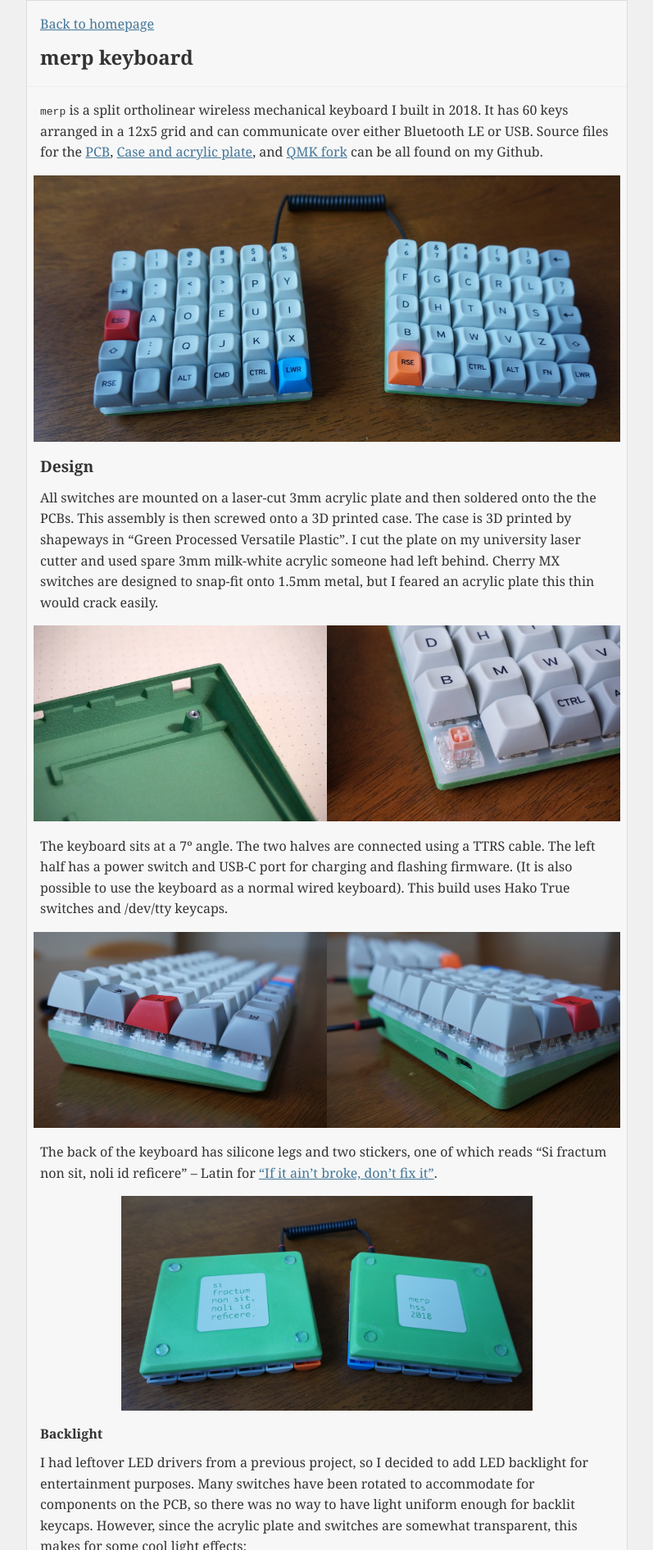
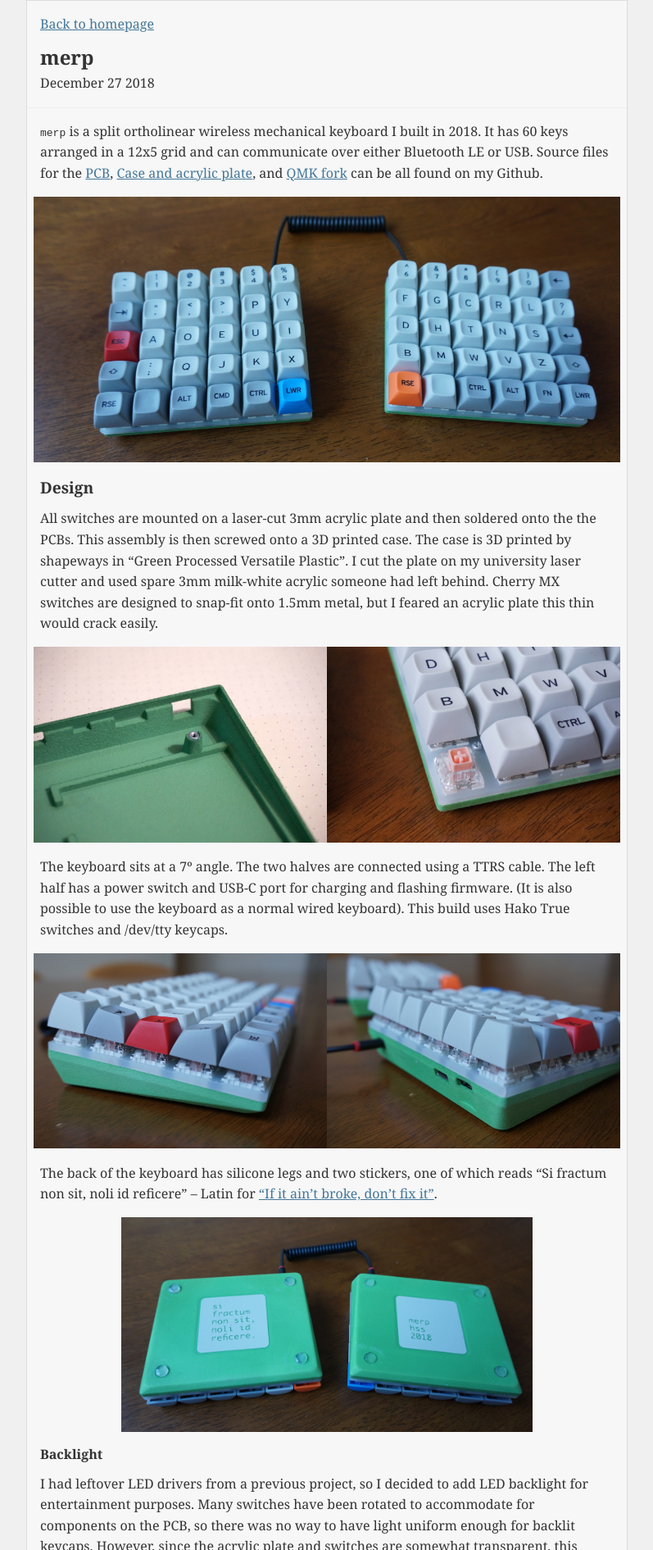
Before and after one commit to hristost/hristost.github.io, a Jekyll site: the page built from projects/merp.md, in a window 1280 px wide, cut to the strip 0-1891 px from the top of the page. Shown: the whole strip at 82% size, without its empty margins (241-1038 px from the left). Built offline with Jekyll 4.4.1, drawn with Linux system fonts in a browser that asks for light colours; nearby versions of some CDN libraries.

Commit message:
Include date in project posts

```diff
--- a/_layouts/project.html
+++ b/_layouts/project.html
@@ -17,8 +17,19 @@
           <header>
             <a href="/">Back to homepage</a>
           <h1> {{page.title}} </h1>
+          {% capture publishedDate %}{{ page.date | date: '%B %d %Y'}}{% endcapture %}
+          {% capture updatedDate %}{{ page.updated | date: '%B %d %Y'}}{% endcapture %}
+
+          {{ publishedDate }}
+          {% if publishedDate != updatedDate %}
+          <a class="updatedDate" href="https://github.com/hristost/hristost.github.io/commits/master/{{page.path}}">(Updated {{ updatedDate }})</a>
+          {% endif %}
+
+
           </header>
             {{content}}
+            <footer>
+            </footer>
       </div>
     </div>
   </body>
--- a/css/project.scss
+++ b/css/project.scss
@@ -26,6 +26,14 @@ header {
 
   }
 
+}
+a.updatedDate {
+  color: #666;
+  font-style: italic;
+  text-decoration: none;
+  &:hover {
+    text-decoration: underline;
+  }
 }
 pre code {
   display: block;
--- a/projects/merp.md
+++ b/projects/merp.md
@@ -3,7 +3,9 @@
 # To modify the layout, see https://jekyllrb.com/docs/themes/#overriding-theme-defaults
 
 layout: project
-title: merp keyboard
+title: merp
+date: 2018-12-27 08:31:13 UTC
+updated: 2018-12-27 09:07:42 UTC
 ---
 `merp` is a split ortholinear wireless mechanical keyboard I built in 2018. It has 60 keys arranged in a 12x5 grid and can communicate over either Bluetooth LE or USB.
 Source files for the [PCB](https://github.com/hristost/merp-pcb), [Case and acrylic plate](https://github.com/hristost/merp-case), and
```
Also changed, not shown: 2 other files.
